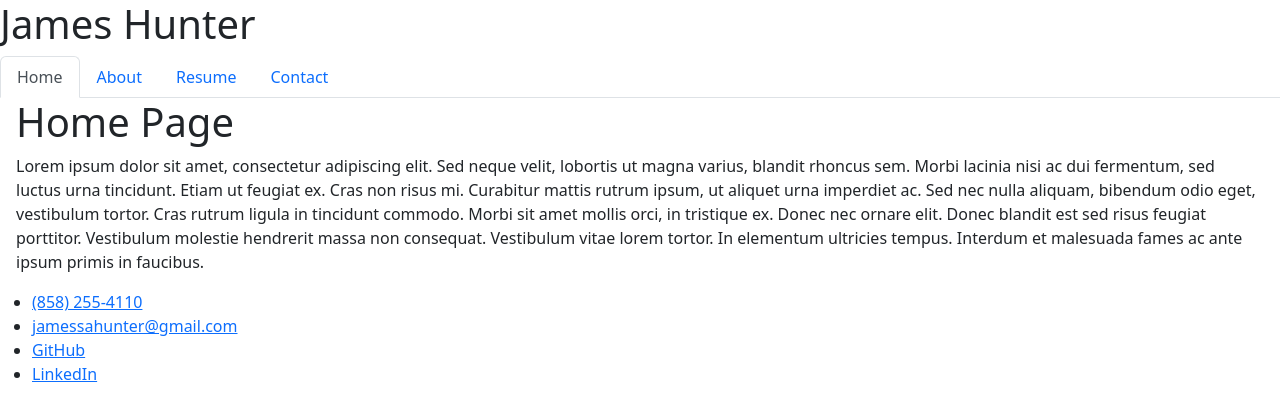
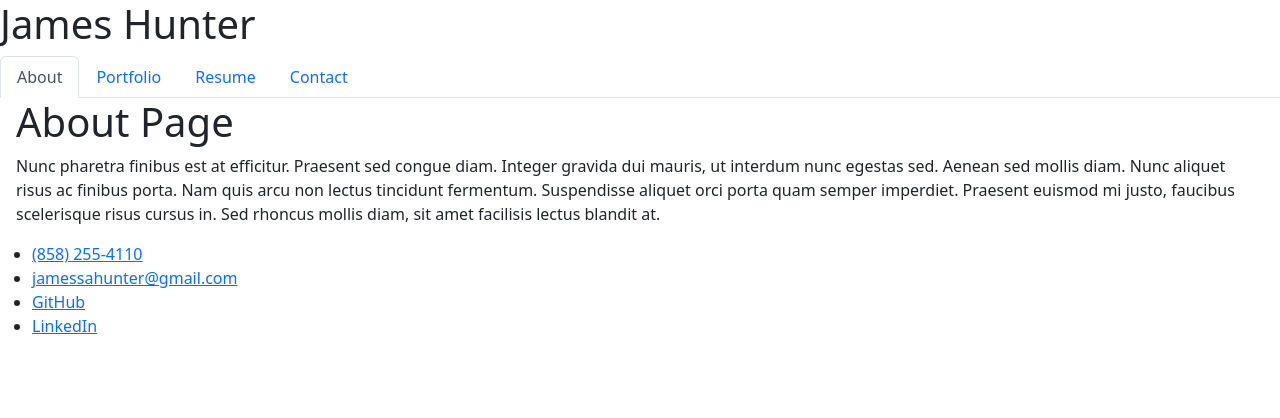
Before and after one commit to jamessahunter/react-portfolio, a React (Vite) app: page / in a window 1280 px wide. Shown: the top 418 px of the page. Built offline with nearby package versions, Linux system fonts and the light colour scheme.

Commit message:
add portfolio page and project component

```diff
--- a/src/components/NavTabs.jsx
+++ b/src/components/NavTabs.jsx
@@ -3,17 +3,7 @@
 function NavTabs({ currentPage, handlePageChange }) {
   return (
     <ul className="nav nav-tabs">
-      <li className="nav-item">
-        <a
-          href="#home"
-          onClick={() => handlePageChange('Home')}
-          // This is a conditional (ternary) operator that checks to see if the current page is "Home"
-          // If it is, we set the current page to 'nav-link-active', otherwise we set it to 'nav-link'
-          className={currentPage === 'Home' ? 'nav-link active' : 'nav-link'}
-        >
-          Home
-        </a>
-      </li>
+
       <li className="nav-item">
         <a
           href="#about"
@@ -22,6 +12,17 @@
           className={currentPage === 'About' ? 'nav-link active' : 'nav-link'}
         >
           About
+        </a>
+      </li>
+      <li className="nav-item">
+        <a
+          href="#portfolio"
+          onClick={() => handlePageChange('Portfolio')}
+          // This is a conditional (ternary) operator that checks to see if the current page is "Home"
+          // If it is, we set the current page to 'nav-link-active', otherwise we set it to 'nav-link'
+          className={currentPage === 'Portfolio' ? 'nav-link active' : 'nav-link'}
+        >
+          Portfolio
         </a>
       </li>
       <li className="nav-item">
--- a/src/components/PortfolioContainer.jsx
+++ b/src/components/PortfolioContainer.jsx
@@ -1,22 +1,23 @@
 import { useState } from 'react';
 import NavTabs from './NavTabs';
 import Header from './Header';
-import Home from './pages/Home';
+import Portfolio from './pages/Portfolio';
 import About from './pages/About';
 import Resume from './pages/Resume';
 import Contact from './pages/Contact';
 import Footer from './Footer';
 
 export default function PortfolioContainer() {
-  const [currentPage, setCurrentPage] = useState('Home');
+  const [currentPage, setCurrentPage] = useState('About');
 
   // This method is checking to see what the value of `currentPage` is. Depending on the value of currentPage, we return the corresponding component to render.
   const renderPage = () => {
-    if (currentPage === 'Home') {
-      return <Home />;
-    }
+
     if (currentPage === 'About') {
       return <About />;
+    }
+    if (currentPage === 'Portfolio') {
+      return <Portfolio />;
     }
     if (currentPage === 'Resume') {
       return <Resume />;
--- /dev/null
+++ b/src/components/Project.jsx
@@ -0,0 +1,13 @@
+function Project(props) {
+    return (
+        <figure>
+        <a href="https://majority-matters-080972dae02f.herokuapp.com/" target="_blank"><img src="assets/images/majority matters.png" alt="screenshot of majority matters website"/></a>
+            <pre><figcaption>
+Majority Matters
+JS, Node, NPM
+        </figcaption></pre>
+    </figure>
+    )
+}
+
+export default Project
--- a/src/components/pages/Home.jsx
+++ /dev/null
@@ -1,19 +0,0 @@
-export default function Home() {
-  return (
-    <div>
-      <h1>Home Page</h1>
-      <p>
-        Lorem ipsum dolor sit amet, consectetur adipiscing elit. Sed neque
-        velit, lobortis ut magna varius, blandit rhoncus sem. Morbi lacinia nisi
-        ac dui fermentum, sed luctus urna tincidunt. Etiam ut feugiat ex. Cras
-        non risus mi. Curabitur mattis rutrum ipsum, ut aliquet urna imperdiet
-        ac. Sed nec nulla aliquam, bibendum odio eget, vestibulum tortor. Cras
-        rutrum ligula in tincidunt commodo. Morbi sit amet mollis orci, in
-        tristique ex. Donec nec ornare elit. Donec blandit est sed risus feugiat
-        porttitor. Vestibulum molestie hendrerit massa non consequat. Vestibulum
-        vitae lorem tortor. In elementum ultricies tempus. Interdum et malesuada
-        fames ac ante ipsum primis in faucibus.
-      </p>
-    </div>
-  );
-}
--- /dev/null
+++ b/src/components/pages/Portfolio.jsx
@@ -0,0 +1,9 @@
+import Project from "../Project";
+
+export default function Portfolio() {
+  return (
+    <div>
+    <Project></Project>
+    </div>
+  );
+}
```
